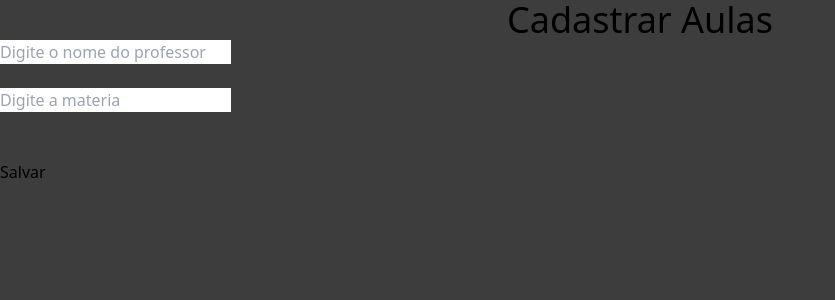
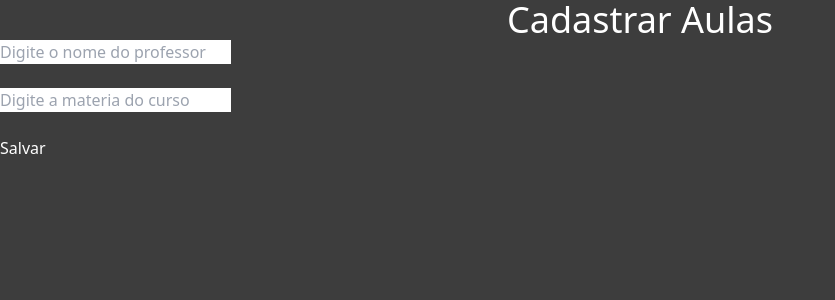
Before and after one commit to airton-sudo/aula, a Next.js app: page /admin/aula/new in a window 1280 px wide. Shown: the top 300 px of the page, without its empty margins (0-835 px from the left). Built offline with nearby package versions, Linux system fonts and the light colour scheme.

Commit message:
fix: cadastro = exemplo

```diff
--- a/app/admin/aula/new/page.tsx
+++ b/app/admin/aula/new/page.tsx
@@ -1,27 +1,22 @@
 import { sql } from "@vercel/postgres";
-import { useSearchParams } from "next/navigation";
 
 export const revalidate =0
 
-export default function NewAula(){
-
+export default function NewAula() {
     async function saveAula(formData: FormData){
         "use server"
         const name = formData.get("name") as string;
         const materia = formData.get("materia") as string;
-        console.log(name, materia)
-
-        await sql`INSERT INTO aula (name, materia) VALUES(${name}, ${materia})`
+        await sql`INSERT INTO aula (name, materia) VALUES(${title}, ${description})`
         console.log("Acessou a função")
     }
     return (
         <div>
-            <h1 className="text-black text-center text-4xl">Cadastrar Aulas</h1>
+            <h1 className="text-white text-center text-4xl">Cadastrar Aulas</h1>
             <form>
                 <input type="text" name="name" placeholder="Digite o nome do professor"/><br/><br/>
-                <input type="text" name="materia" placeholder="Digite a materia"/> <br/><br/>
-                <br/>
-                <button formAction={saveAula} className="text-black">Salvar</button>
+                <input type="text" name="materia" placeholder="Digite a materia do curso"/> <br/><br/>
+                <button formAction={saveAula} className="text-white">Salvar</button>
             </form>
         </div>
 
--- a/app/admin/aula/page.tsx
+++ b/app/admin/aula/page.tsx
@@ -2,7 +2,7 @@ import { sql } from "@vercel/postgres";
 
 export const revalidate =0
 
-export default async function ListCourse() {
+export default async function ListAula() {
     const { rows } = await sql`SELECT * from aula`;
     return (
         <div>
```
Also changed, not shown: 1 other file (tests, documents, lock files or other folders).
